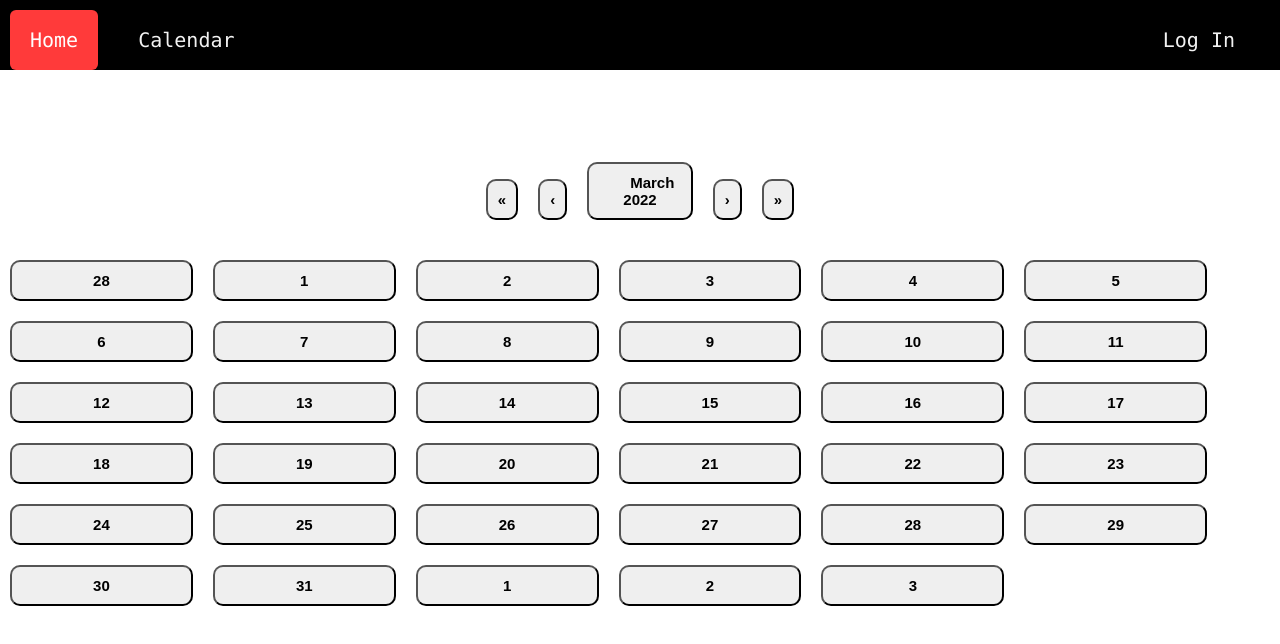
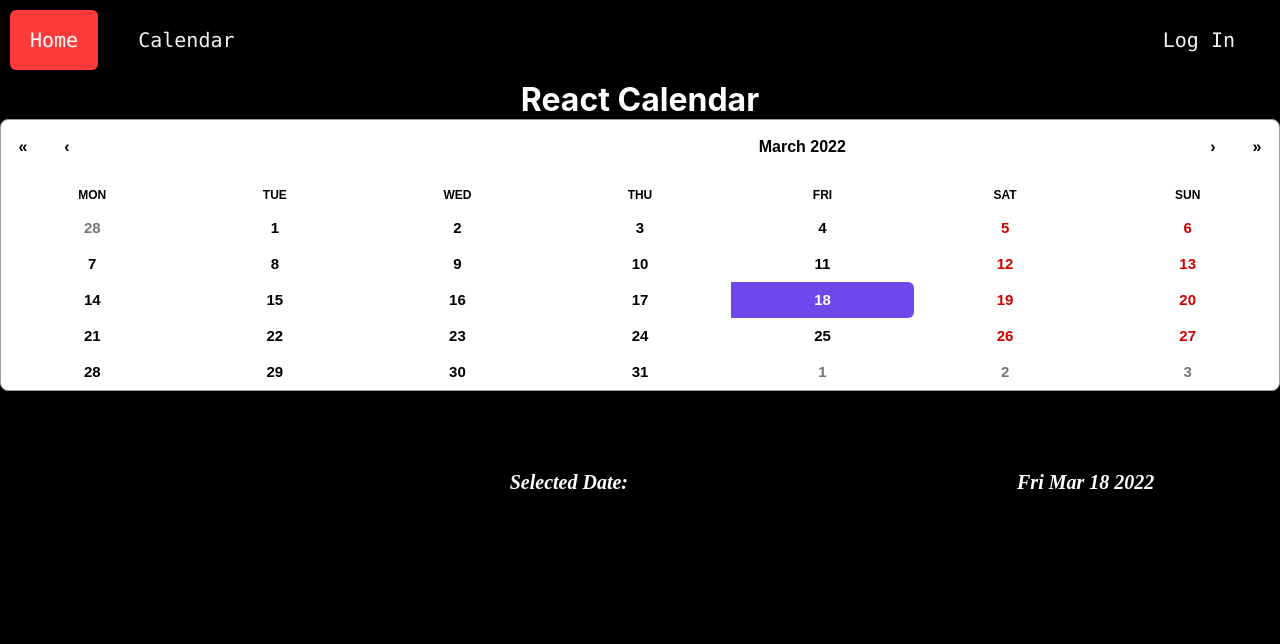
Before and after one commit to Spring2022-CSCI152/Team6, a React (Create React App) app: page /Calendar in a window 1280 px wide. Shown: the top 644 px of the page. Built offline with nearby package versions, Linux system fonts and the light colour scheme.

Commit message:
Got rid white space between navbar and page.

```diff
--- a/src/CSS/App.css
+++ b/src/CSS/App.css
@@ -114,3 +114,13 @@ button{
 button:hover{
   background-color: #ff4646;
 }
+
+h1{
+  margin: 0;
+}
+
+html, body, #root{
+  /* height: 100vh; */
+  height: 100%;
+  overflow: hidden;
+}
--- a/src/CSS/NavBar.css
+++ b/src/CSS/NavBar.css
@@ -3,7 +3,7 @@
     background-color: black;
     overflow: hidden;
     font-family: "Lucida Console", Courier, monospace;
-    padding-top:10px;
+    padding:10px 0;
   }
 
   /* Style the links inside the navigation bar */
--- a/src/CSS/calendar.css
+++ b/src/CSS/calendar.css
@@ -1,7 +1,12 @@
-body{
+/* body{
     color:rgb(0, 0, 0);
     font-style: normal;
     background-color: #000000;
+} */
+
+.calendar{
+    background-color: #000000;
+    min-height: 100vh;
 }
 
 .react-calendar {
--- a/src/CSS/profile.css
+++ b/src/CSS/profile.css
@@ -1,3 +1,7 @@
-.profile *{
+.profile {
     background-color: #282c34;
 }
+
+.profile {
+    height: 100%;
+}
--- a/src/components/NavBar.js
+++ b/src/components/NavBar.js
@@ -14,7 +14,7 @@ const NavBar = () => {
     setLogStatus(null);
   }
 
-  //this might be needed if user is not navigated away from log-in page after success.
+  //this might be needed if user is not navigated away from log-in page after success, because currently this component needs to re-render in order to update the logStatus state.  useEffect() would be able to change its state based on the token change, I think.
   // useEffect(() => {
   //   setLogStatus(1);
   // }, [localStorage.getItem('token')])
--- a/src/pages/Profile.js
+++ b/src/pages/Profile.js
@@ -1,5 +1,6 @@
 import axios from '../axios'
 import { useState, useEffect } from 'react';
+import '../CSS/profile.css'
 
 
 //ensures requests to backend include the json web token
@@ -47,7 +48,8 @@ const Profile = () => {
     }
 
 
-    return (<div className='App'>
+    return (<>
+        <div className='profile'>
             <h1>Profile Page</h1>
 
             {/* Example of how to use user object */}
@@ -58,7 +60,7 @@ const Profile = () => {
             </ul>
 
         </div>
-
+    </>
     )
 }
 
--- a/src/pages/calendar.js
+++ b/src/pages/calendar.js
@@ -1,8 +1,8 @@
 import React from "react";
 import { useState } from 'react';
 import Calendar from 'react-calendar';
-// import 'react-calendar/dist/Calendar.css';
-// import calendar from "./calendar.css"
+import 'react-calendar/dist/Calendar.css';
+import calendar from "../CSS/calendar.css"
 import {Container, Row, Col} from 'react-bootstrap/';
 
 
@@ -10,8 +10,9 @@ function Calendar1() {
 
   // render() {
     const [date, setDate] = useState(new Date());
+
     return (
-      <div className='app' style = {{textAlign : "center"}}>
+      <div className='calendar' style = {{textAlign : "center"}}>
       <h1 className='text-center'>React Calendar</h1>
       <div className='calendar-container' style = {{textAlign : "center"}}>
         <Calendar onChange={setDate} value={date} />
```
Lines whose indentation alone changed are shown as unchanged.
